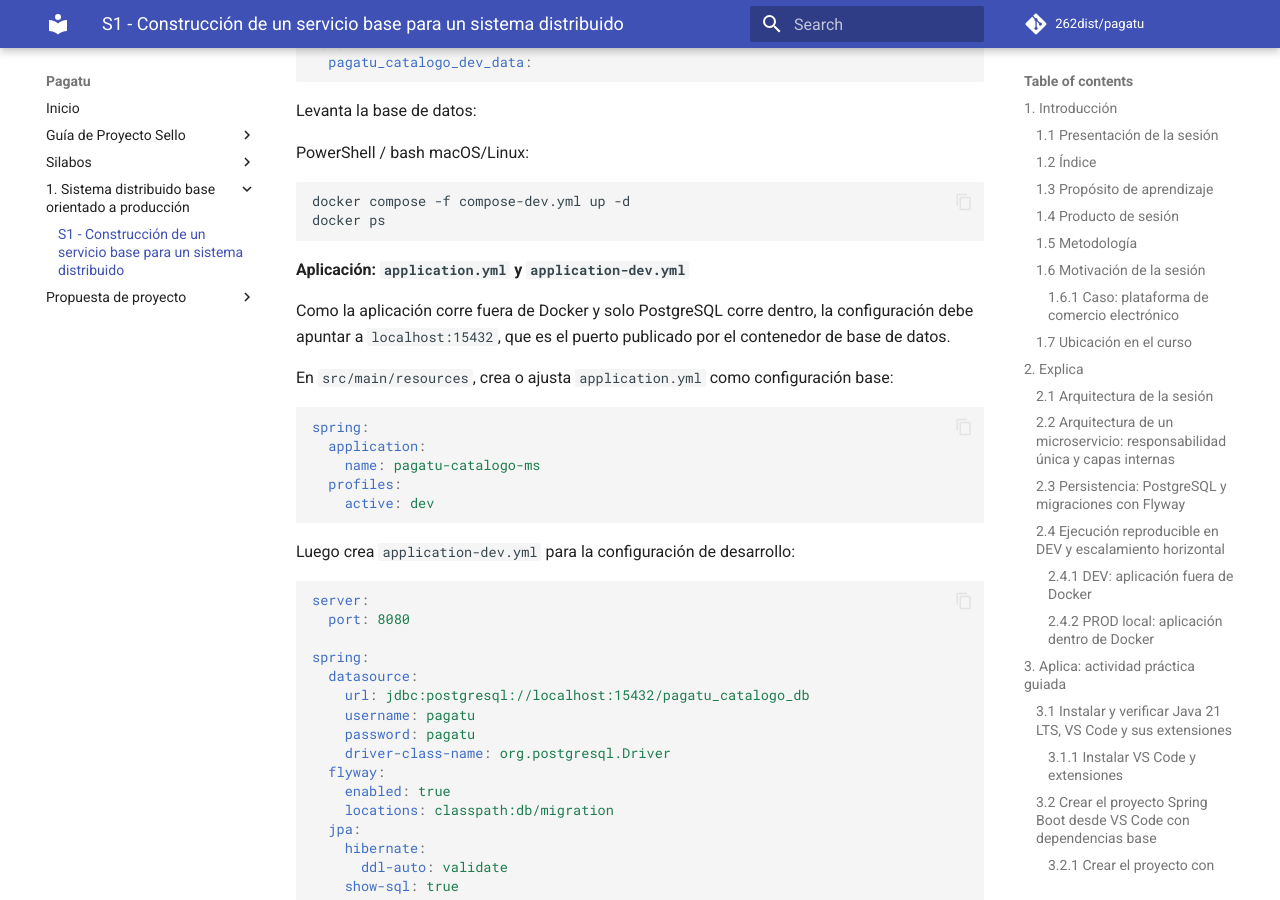
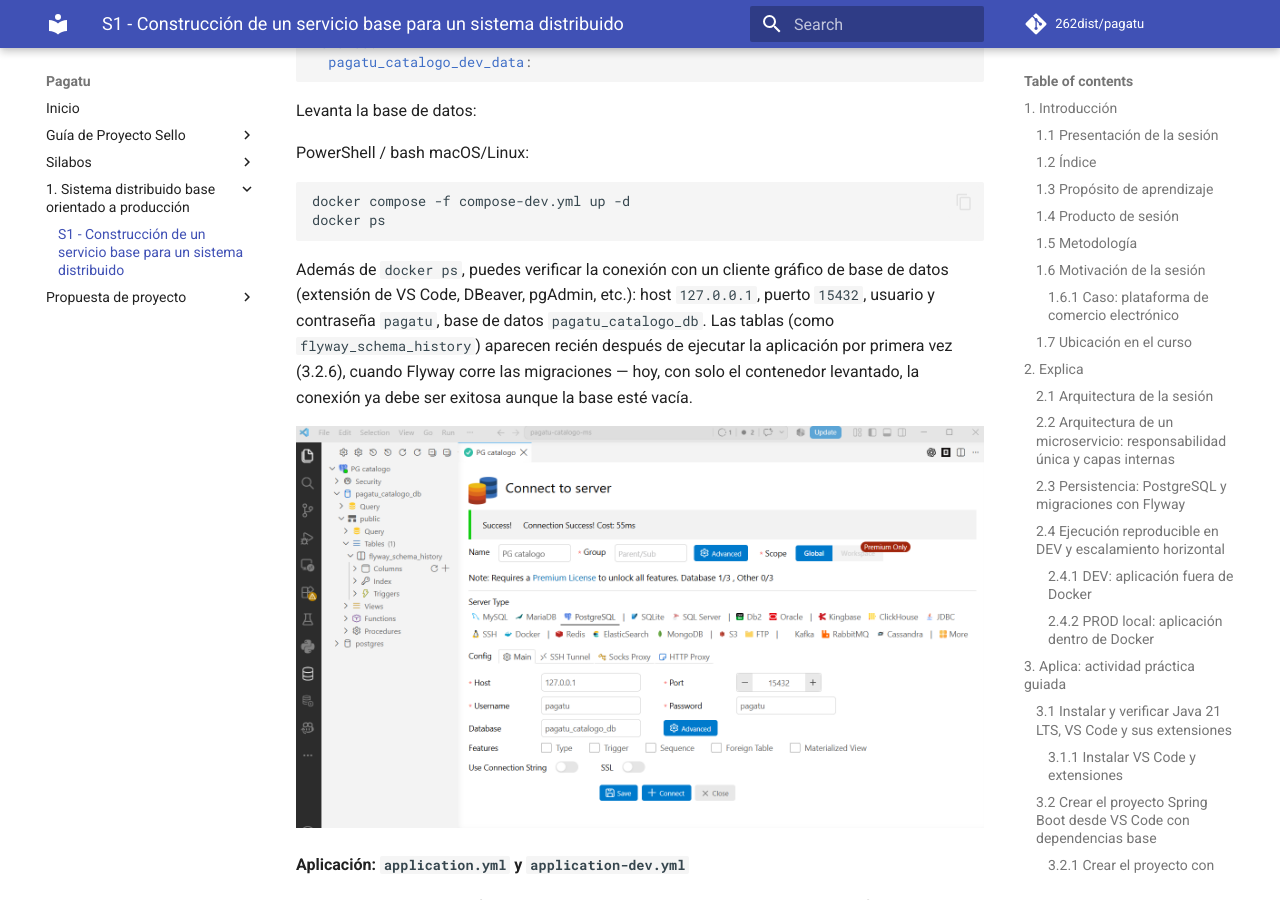
Before and after one commit to 262dist/pagatu, an MkDocs documentation site: the page built from docs/sesiones/S01_Construccion_Servicio_Base.md, in a window 1280 px wide and 900 px high, scrolled down 18102 px. Built offline with MkDocs 1.6.1 and Material for MkDocs 9.7.7, drawn with Linux system fonts in a browser that asks for light colours; comment, search, counter and statistics services are not loaded.

Commit message:
first commit

````diff
--- a/docs/sesiones/S01_Construccion_Servicio_Base.md
+++ b/docs/sesiones/S01_Construccion_Servicio_Base.md
@@ -534,6 +534,10 @@ PowerShell / bash macOS/Linux:
 docker compose -f compose-dev.yml up -d
 docker ps
 ```
+
+Además de `docker ps`, puedes verificar la conexión con un cliente gráfico de base de datos (extensión de VS Code, DBeaver, pgAdmin, etc.): host `127.0.0.1`, puerto `15432`, usuario y contraseña `pagatu`, base de datos `pagatu_catalogo_db`. Las tablas (como `flyway_schema_history`) aparecen recién después de ejecutar la aplicación por primera vez (3.2.6), cuando Flyway corre las migraciones — hoy, con solo el contenedor levantado, la conexión ya debe ser exitosa aunque la base esté vacía.
+
+![Conexión exitosa a PostgreSQL vía cliente gráfico en VS Code: host 127.0.0.1, puerto 15432, usuario y base pagatu_catalogo_db](img/s01-3.2.4-conectar-cliente-grafico.png)
 
 **Aplicación: `application.yml` y `application-dev.yml`**
 
--- /dev/null
+++ b/services/pagatu-catalogo-ms/src/main/resources/application.yml
@@ -0,0 +1,5 @@
+spring:
+  application:
+    name: pagatu-catalogo-ms
+  profiles:
+    active: dev
````
Also changed, not shown: services/pagatu-catalogo-ms/src/main/resources/application-dev.yml (added, +41 -0 lines), docs/sesiones/img/s01-3.2.4-conectar-cliente-grafico.png (added), 1 other file.
